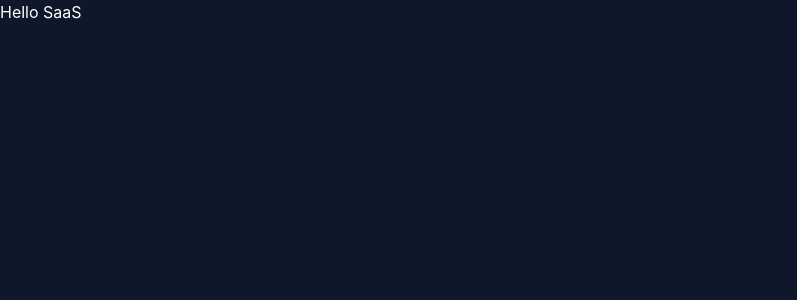
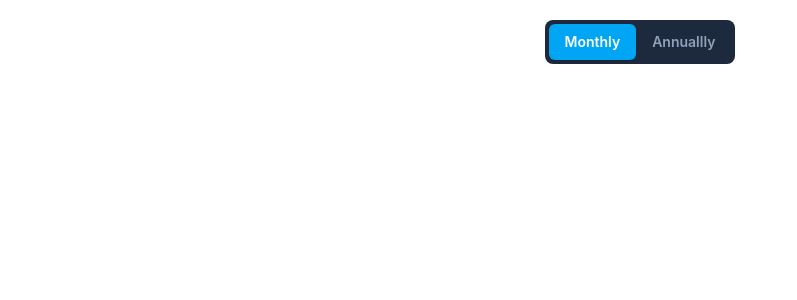
Before and after one commit to nastlyxy/saas-pricing-page, a React (Vite) app: page / in a window 1280 px wide. Shown: the top 300 px of the page, without its empty margins (0-797 px from the left). Built offline with nearby package versions, Linux system fonts and the light colour scheme.

Commit message:
feat: add BillingToggle component

```diff
--- a/src/App.tsx
+++ b/src/App.tsx
@@ -1,9 +1,14 @@
+import BillingToggle from "./components/BillingToggle"
+import type { BillingCycle } from "./types"
+import { useState } from "react"
+
 function App() {
 
+  const [cycle, setCycle] = useState<BillingCycle>("monthly");
   return (
     <>
-      <div className="bg-slate-900 min-h-screen text-white">Hello SaaS</div>
-    </>
+      <BillingToggle cycle={cycle} onChange={setCycle}/>
+   </>
   )
 }
 
--- /dev/null
+++ b/src/components/BillingToggle.tsx
@@ -0,0 +1,25 @@
+import type { BillingCycle } from "../types";
+
+interface BillingToggleProps {
+  cycle: BillingCycle;
+  onChange: (newCycle: BillingCycle) => void;
+}
+
+export default function BillingToggle({ cycle, onChange }: BillingToggleProps) {
+  return (
+    <div className="flex bg-slate-800 p-1 rounded-lg w-max mx-auto mt-5">
+      <button
+        className={`px-4 py-2 text-sm font-semibold rounded-md transition-all duration-200 ${cycle === "monthly" ? "bg-sky-500 text-white shadow-sm" : "text-slate-400 hover:text-white"}`}
+        onClick={() => onChange("monthly")}
+      >
+        Monthly
+      </button>
+      <button
+        className={`px-4 py-2 text-sm font-semibold rounded-md transition-all duration-200 ${cycle === "annually" ? "bg-sky-500 text-white shadow-sm" : "text-slate-400 hover:text-white"}`}
+        onClick={() => onChange("annually")}
+      >
+        Annuallly
+      </button>
+    </div>
+  );
+}
```
